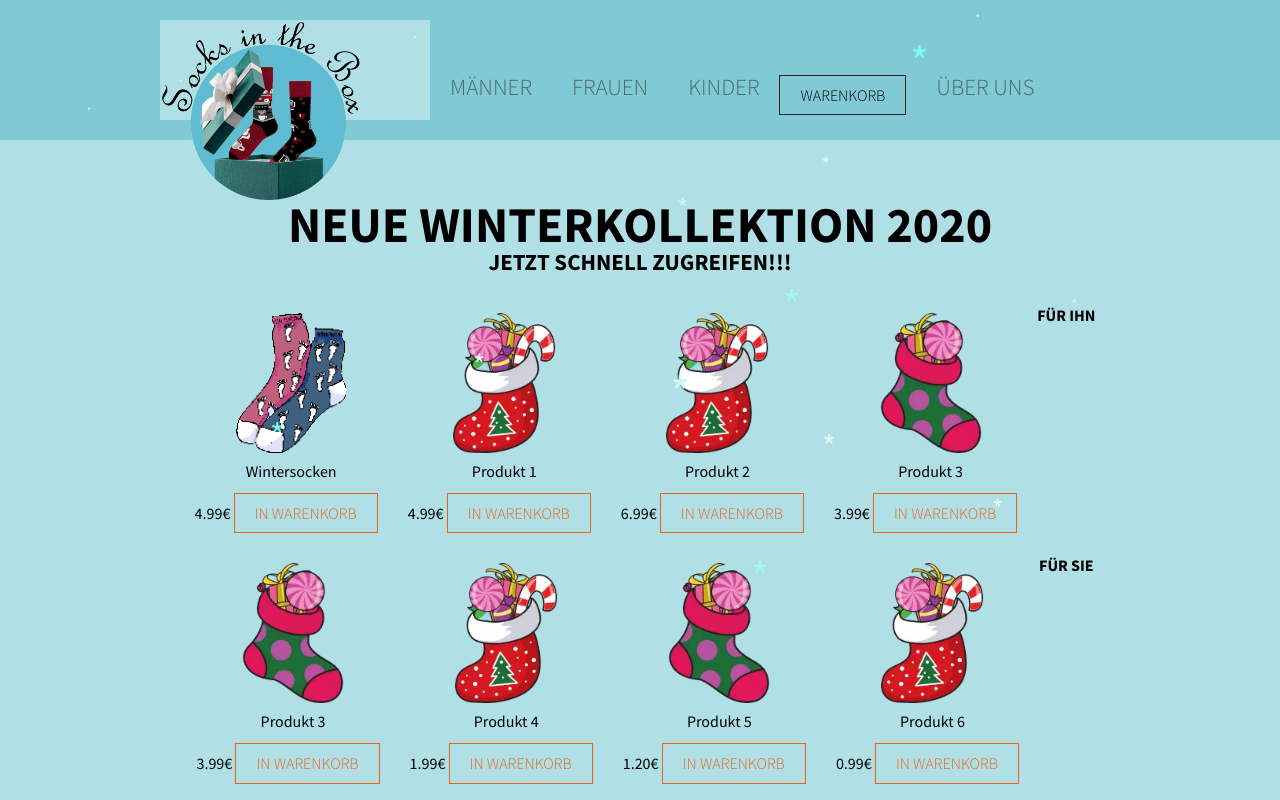
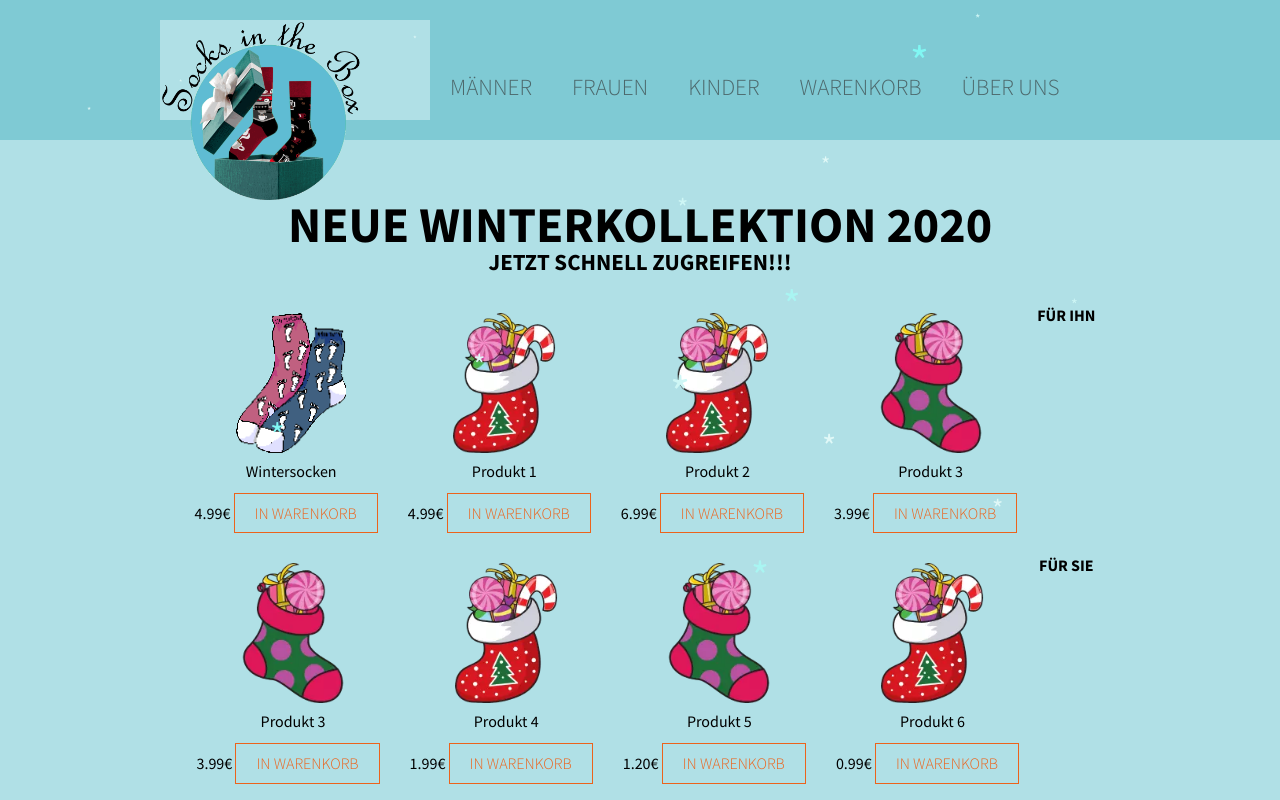
Before and after one commit to marvwyk/shop, a plain HTML site: page shop-master/Website 2/index.html in a window 1280 px wide. Shown: the top 800 px of the page. Drawn offline with nearby package versions, Linux system fonts and the light colour scheme; files whose address does not match are found by name.

Commit message:
Update index.html

```diff
--- a/shop-master/Website 2/index.html
+++ b/shop-master/Website 2/index.html
@@ -25,7 +25,7 @@
                     <li><a href="javascript:Maenner()" onclick="ready()">Männer</a> </li>
                     <li><a href="javascript:Frauen()">Frauen</a></li>
                     <li><a href="javascript:Kinder()">Kinder</a></li>
-		    <li><button class="button btn-yellow shop-item-button" height="150" onclick="document.getElementById('modal-wrapper').style.display='block'" type="button">WARENKORB</button></a></li>
+		            <li><a  height="150" onclick="document.getElementById('modal-wrapper').style.display='block'" >Warenkorb</a></li>
                     <li><a href="javascript:ueber_uns()">Über Uns</a></li>
                 </ul>
             </nav>
```
